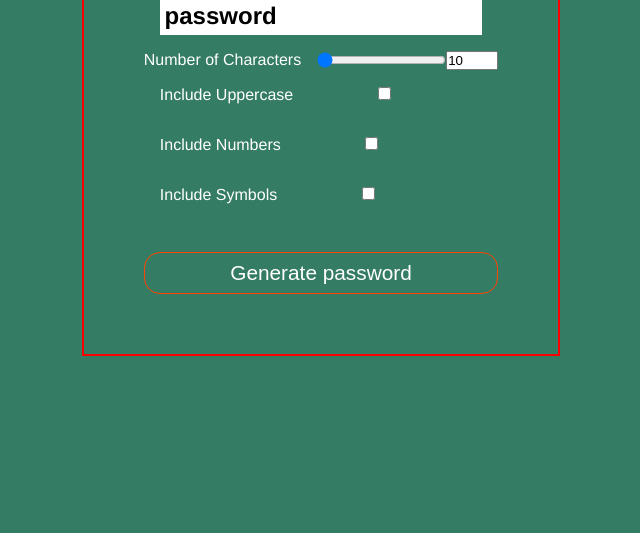
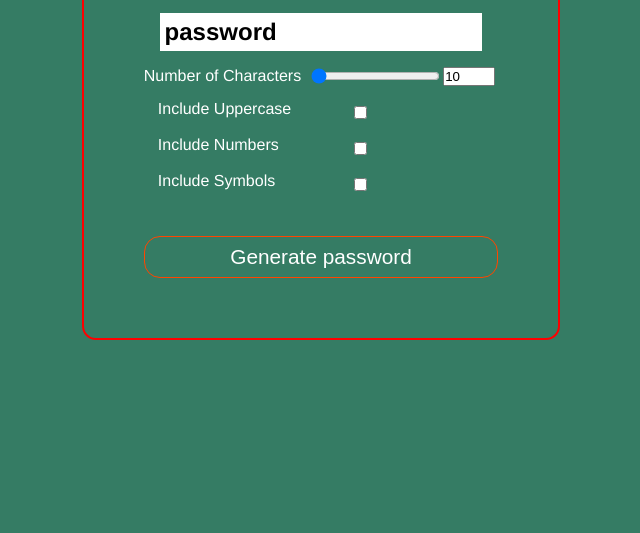
Before and after one commit to manoharys/Password-Generator, a plain HTML site: page index.html in a window 1280 px wide. Shown: the part 267-800 px from the top of the page, without its empty margins (319-959 px from the left). Drawn offline with Linux system fonts and the light colour scheme.

Commit message:
updated styles

```diff
--- a/index.html
+++ b/index.html
@@ -15,7 +15,7 @@
         <div class="selection">
             <form action="#">
                 <div class="character-selection">
-                    <label for="charAmountNumber" style="margin-right: 1rem;">Number of Characters</label>
+                    <label for="charAmountNumber" >Number of Characters </label>
                     <input type="range" min="1" max="50" value="1" id="charAmountRange">
                     <input type="number" min="1" max="50" value="10" id="charAmountNumber">
                 </div>
@@ -39,5 +39,6 @@
         </div>
     </div>
     </div>
+
 </body>
 </html>
--- a/styles.css
+++ b/styles.css
@@ -1,17 +1,17 @@
-*{
-    margin:0;
+* {
+    margin: 0;
     padding: 0;
     box-sizing: border-box;
 }
 
-body{
+body {
     font-family: 'Franklin Gothic Medium', 'Arial Narrow', Arial, sans-serif;
     height: 100vh;
     background-color: rgb(53, 124, 100);
     color: white;
 }
 
-.container{
+.container {
     height: 100vh;
     display: flex;
     align-items: center;
@@ -21,23 +21,24 @@ body{
 
 }
 
-.pass{
+.pass {
     border: 2px solid red;
-    padding-left:60px;
+    padding-left: 60px;
     padding-right: 60px;
     padding-bottom: 60px;
     max-width: 80%;
     max-height: 90%;
+    border-radius: 14px;
 }
 
-h1{
+h1 {
     display: flex;
     align-items: center;
     justify-content: center;
-    padding:1rem;
+    padding: 1rem;
 }
 
-h2{
+h2 {
     background-color: white;
     padding: .3rem;
     word-break: break-all;
@@ -45,17 +46,20 @@ h2{
     margin: 1rem;
 }
 
-.case{
-    padding: 1rem;
+.case {
+    position: relative;
+    margin: 10px;
+    padding: 4px;
 }
-span{
+
+span {
     margin-right: 5rem;
 }
 
-button{
+button {
     font-size: 1.3rem;
     width: 100%;
-   padding:.5rem;
+    padding: .5rem;
     margin-top: 2rem;
     background: transparent;
     border-radius: 1rem;
@@ -64,13 +68,32 @@ button{
     cursor: pointer;
     color: white;
 }
- button:hover{
+
+button:hover {
     background-color: rgba(32, 178, 171, 0.397);
-     color:#000;
+    color: #000;
+    transition: .6s ease;
 }
-.character-selection{
+
+.character-selection {
     display: flex;
     justify-content: center;
     align-items: center;
 
 }
+
+.character-selection label {
+    margin-right: 10px;
+}
+
+.character-selection input {
+    margin-right: 3px;
+}
+
+
+
+.case input {
+    position: absolute;
+    left: 200px;
+    top: 10px;
+}
```
Lines whose indentation alone changed are shown as unchanged.
